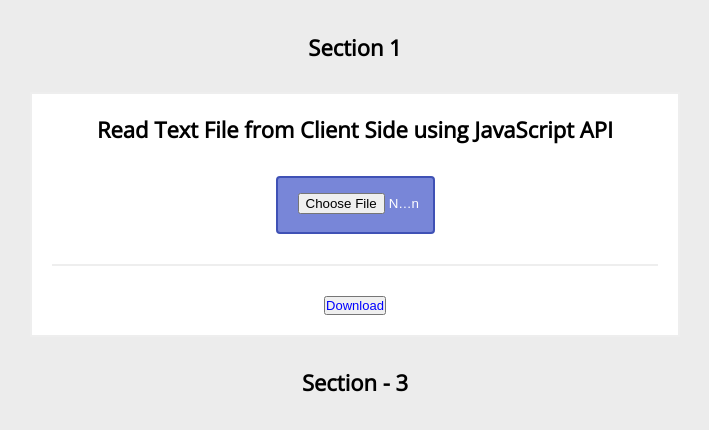
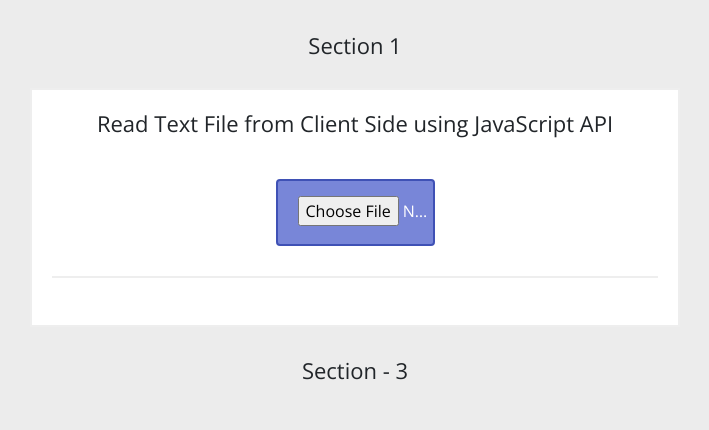
Before and after one commit to hrudai2002/codefiesta-hackathon, a React (Create React App) app in the folder frontend/: page / in a window 1280 px wide. Shown: the top 430 px of the page, without its empty margins (285-994 px from the left). Built offline with nearby package versions, Linux system fonts and the light colour scheme.

Commit message:
Translator updated

```diff
--- a/frontend/public/index.html
+++ b/frontend/public/index.html
@@ -15,6 +15,7 @@
       user's mobile device or desktop. See https://developers.google.com/web/fundamentals/web-app-manifest/
     -->
     <link rel="manifest" href="%PUBLIC_URL%/manifest.json" />
+    <link rel="stylesheet" href="https://cdn.jsdelivr.net/npm/bootstrap@4.6.1/dist/css/bootstrap.min.css" integrity="sha384-zCbKRCUGaJDkqS1kPbPd7TveP5iyJE0EjAuZQTgFLD2ylzuqKfdKlfG/eSrtxUkn" crossorigin="anonymous">
     <!--
       Notice the use of %PUBLIC_URL% in the tags above.
       It will be replaced with the URL of the `public` folder during the build.
--- a/frontend/src/components/Translate.js
+++ b/frontend/src/components/Translate.js
@@ -1,19 +1,43 @@
 import React, { useState } from "react";
-import axios from 'axios';
+import axios from "axios";
+import loading from "./styles/images/loader.gif";
 import "./styles/translate.css";
 
 const Translate = () => {
-  const [text, setText] = useState({});
+  const [text, setText] = useState();
+  const [loader, setLoader] = useState(false);
+  const [translate, setTranslate] = useState(false);
+  const [download, setDownload] = useState(false);
+  const [translatedText, setTranslatedText] = useState();
+
+
+  const sendRequest = async () => {
+    setLoader(true);
+    await axios
+      .post("http://localhost:5000/translate", {
+        textTranslation: text,
+      })
+      .then((res) => {
+        setTranslatedText(res.data);
+      })
+      .then(() => {
+        setLoader(false);
+        setDownload(true);
+      });
+  };
+
   const uploadFile = () => {
-    var preview = document.getElementById("show-text");
-    var file = document.querySelector("input[type=file]").files[0];
-    var reader = new FileReader();
+    let preview = document.getElementById("show-text");
+
+    let file = document.querySelector("input[type=file]").files[0];
+    let reader = new FileReader();
 
     var textFile = /json.*/;
 
     if (file.type.match(textFile)) {
       reader.onload = function (event) {
         setText(JSON.parse(event.target.result));
+        setTranslate(true);
       };
     } else {
       preview.innerHTML =
@@ -21,10 +45,19 @@ const Translate = () => {
     }
     reader.readAsText(file);
   };
+
+  const translateFile = () => {
+    console.log(text);
+    let inputFile = document.getElementById("inputFile");
+    inputFile.value = "";
+    setDownload(false);
+    sendRequest();
+  };
+
   const downloadTxtFile = () => {
     let dataStr =
       "data:text/json;charset=utf-8," +
-      encodeURIComponent(JSON.stringify(text));
+      encodeURIComponent(JSON.stringify(translatedText));
     let dlAnchorElem = document.getElementById("downloadAnchorElem");
     dlAnchorElem.setAttribute("href", dataStr);
     dlAnchorElem.setAttribute("download", "scene.json");
@@ -36,15 +69,29 @@ const Translate = () => {
         <h1>Read Text File from Client Side using JavaScript API</h1>
         <br />
         <header>
-          <input type="file" onChange={uploadFile} />
+          <input type="file" onChange={uploadFile} id="inputFile" />
+          <br />
+          {translate && <button className="btn btn-primary" onClick = {translateFile}>Translate</button>}
         </header>
-        <div id="show-text"></div>
-        <button onClick={downloadTxtFile}>
-          {/* Download */}
-          <a id="downloadAnchorElem" onClick={downloadTxtFile}>
-            Download
-          </a>
-        </button>
+        <div id="show-text">
+          {loader && (
+            <>
+              <img src={loading} alt="hello" width="150px" height="150px" />
+              <p>Please be patient for a while 😊</p>
+            </>
+          )}
+        </div>
+
+        {download && (
+          <>
+            <button>
+              <a id="downloadAnchorElem" onClick={downloadTxtFile}>
+                Download
+              </a>
+            </button>
+            <p>Here is your file 😀</p>
+          </>
+        )}
       </div>
     </div>
   );
--- a/frontend/src/components/styles/translate.css
+++ b/frontend/src/components/styles/translate.css
@@ -45,3 +45,7 @@ input[type='file'] {
   border: 2px solid #3f51b5;
   outline: 0;
 }
+
+.show-text {
+    text-align: center;
+}
```
Also changed, not shown: frontend/src/components/styles/images/loader.gif (added), 1 other file (tests, documents, lock files or other folders).
